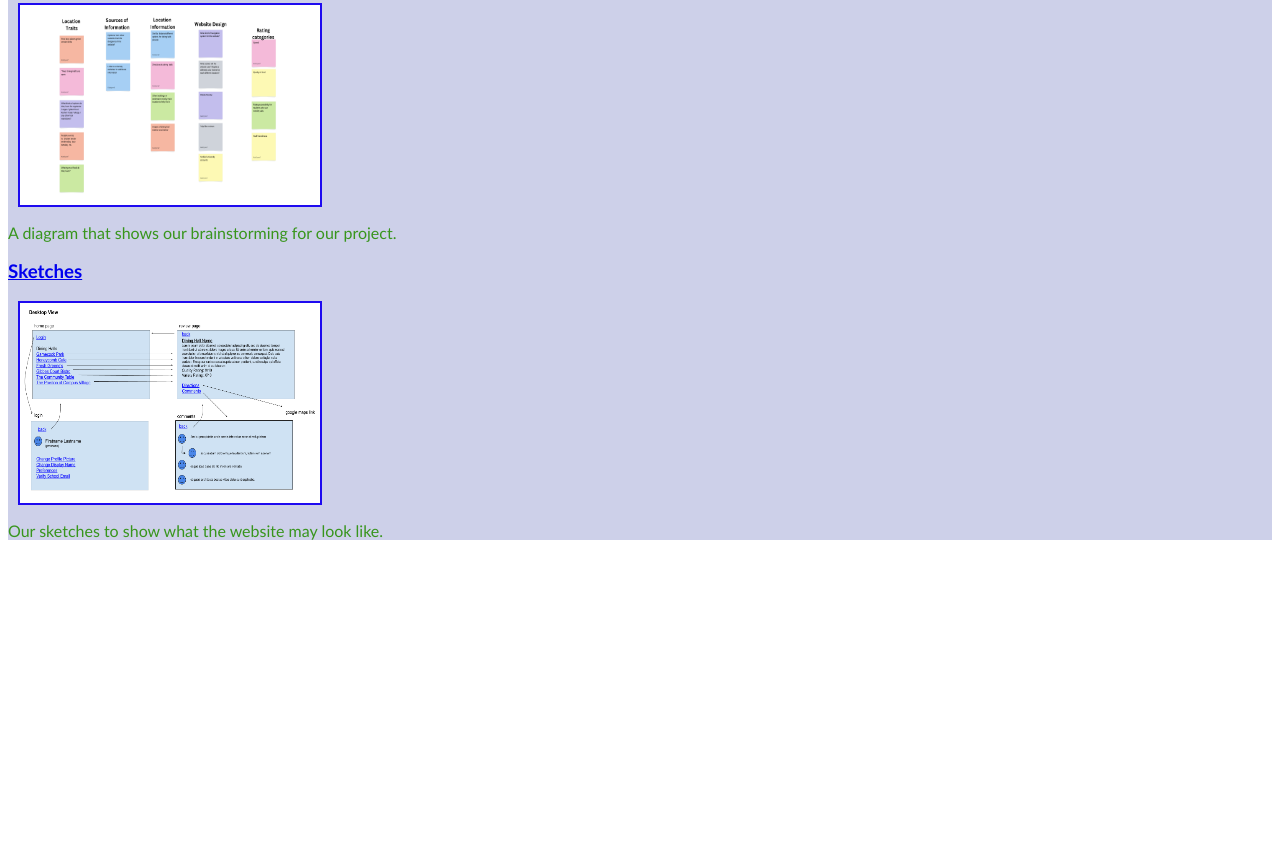
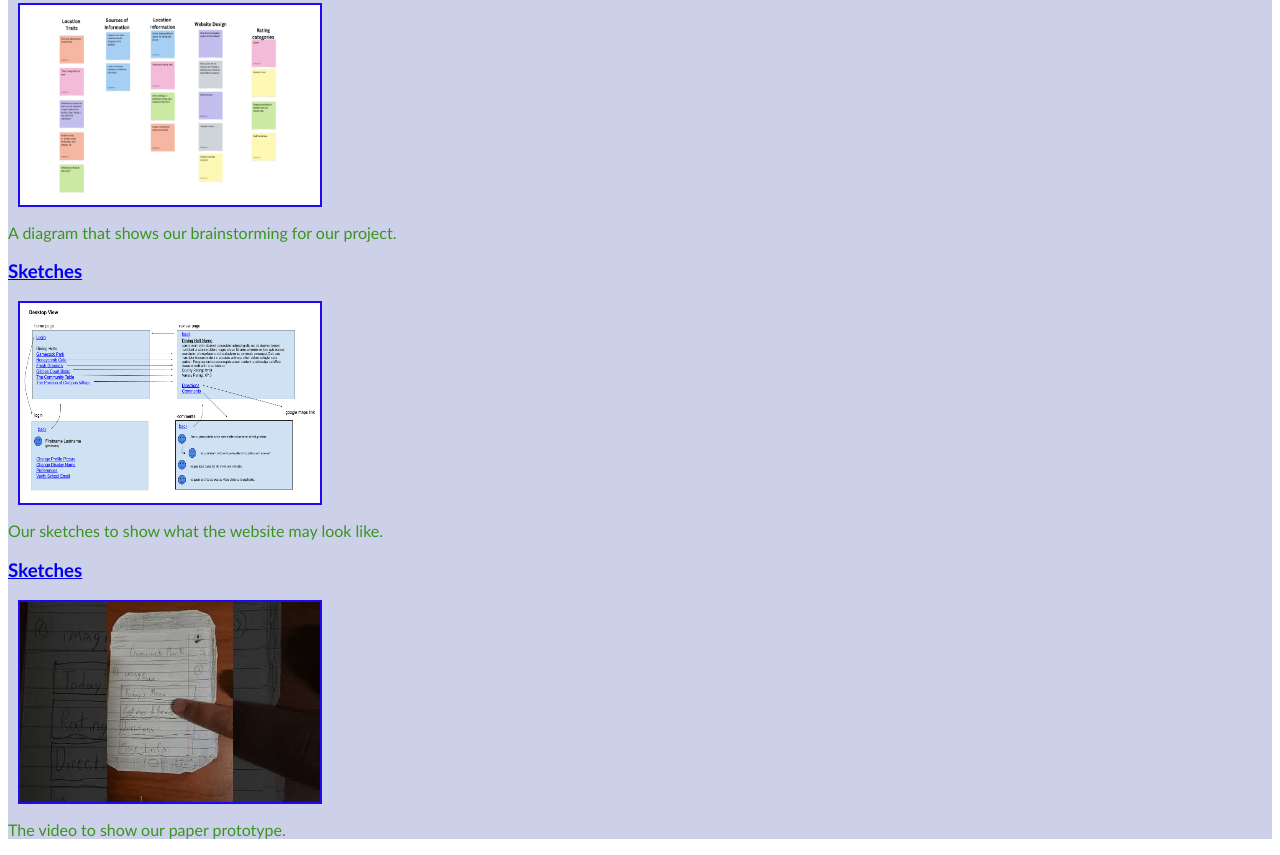
Before and after one commit to jsaur92/jsaur92.github.io, a plain HTML site: page index.html in a window 1280 px wide. Shown: the part 614-1469 px from the top of the page. Before the commit the page ends 1170 px from the top, so only its background shows below. Drawn offline with Linux system fonts and the light colour scheme.

Commit message:
Add files via upload

```diff
--- a/index.html
+++ b/index.html
@@ -34,6 +34,13 @@
 	<p>Our sketches to show what the website may look like.</p>
 	</section>
 
+	<!--Paper Prototype Assignment-->
+	<section class="project">
+	<a href="https://www.youtube.com/watch?v=-KoB4BaDNhc&feature=youtu.be"><h3>Sketches</h3></a>
+	<a href="https://www.youtube.com/watch?v=-KoB4BaDNhc&feature=youtu.be"><img src="images/video_IMG.jpg"></a>
+	<p>The video to show our paper prototype.</p>
+	</section>
+
 	</div>
 
   </body>
```
Also changed, not shown: images/video_IMG.jpg (added).
